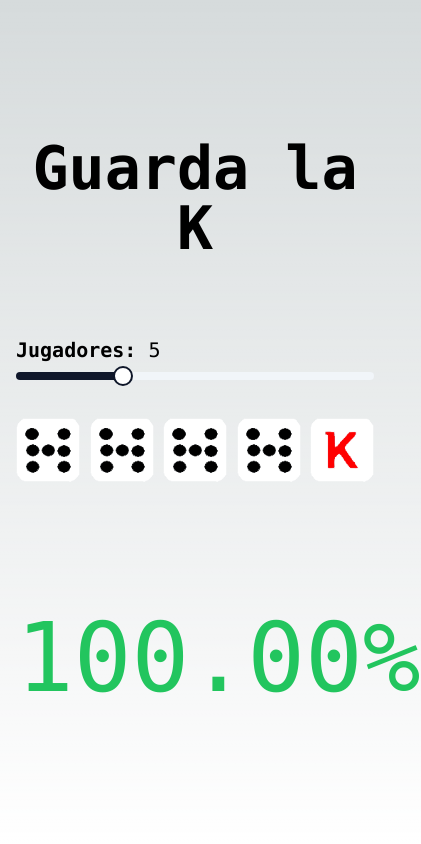
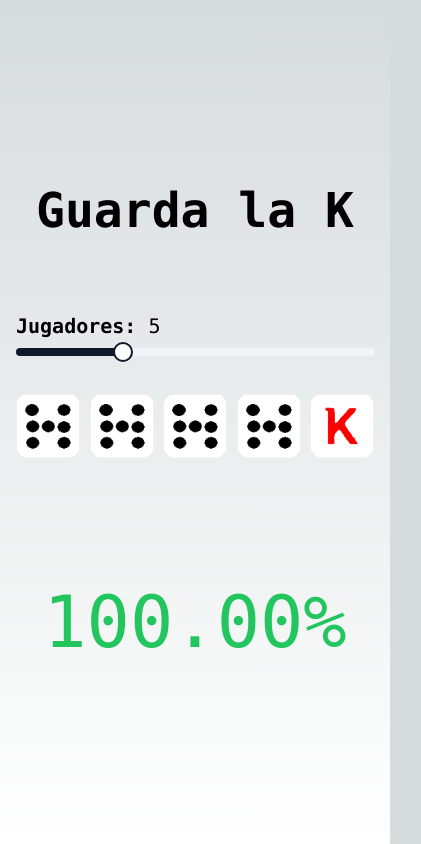
Before and after one commit to oveigam/guarda-la-k, a Next.js app: page / in a window 390 px wide. Shown: the whole page, 421 px wide, since content can reach past the window. Built offline with nearby package versions, Linux system fonts and the light colour scheme.

Commit message:
tex sizes adjustments

```diff
--- a/src/app/page.tsx
+++ b/src/app/page.tsx
@@ -41,7 +41,7 @@ export default function Home() {
 
   return (
     <main className="flex min-h-screen flex-col items-center justify-center gap-8 p-4 font-mono md:p-24 ">
-      <h1 className="mb-8 text-center text-6xl font-bold md:text-7xl">Guarda la K</h1>
+      <h1 className="mb-8 text-center text-5xl font-bold md:text-7xl">Guarda la K</h1>
       <div className="z-10 flex h-16 w-full max-w-5xl items-center justify-between text-sm sm:h-20 md:h-28">
         <div className="flex w-full flex-col">
           <label className="my-2 text-xl">
@@ -80,7 +80,7 @@ export default function Home() {
         })}
       </div>
       <h2
-        className={`mt-24 w-full text-center text-8xl ${getWinClassColor(dataValue)}`}
+        className={`mt-24 w-full text-center text-7xl md:text-8xl ${getWinClassColor(dataValue)}`}
         title={String(dataValue)}
       >
         {winPercentage}%
```
